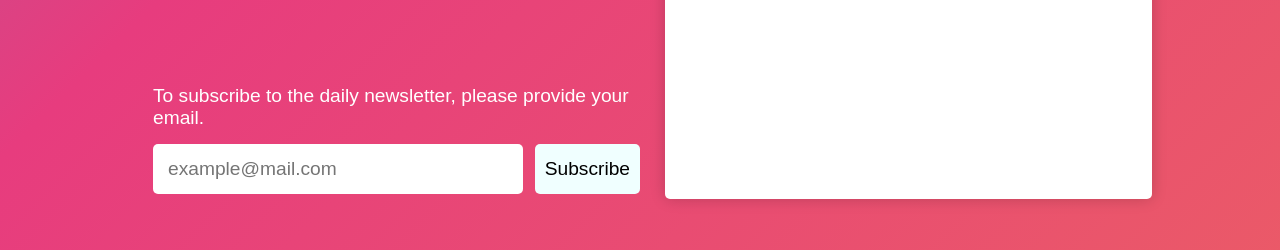
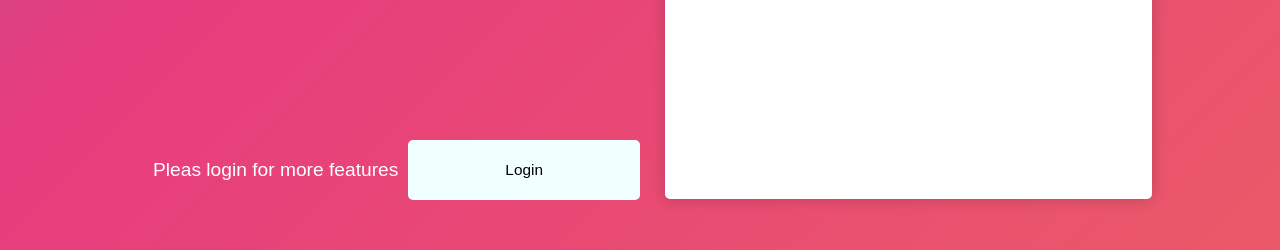
Before and after one commit to minddwe11er/german_words, a Next.js app: page / in a window 1280 px wide. Shown: the part 526-776 px from the top of the page. Built offline with nearby package versions, Linux system fonts and the light colour scheme; no server answers; the database is empty.

Commit message:
Add Google login

```diff
--- a/package.json
+++ b/package.json
@@ -9,6 +9,7 @@
     "lint": "eslint"
   },
   "dependencies": {
+    "@google-cloud/recaptcha-enterprise": "^6.3.1",
     "auto-text-size": "^0.2.3",
     "firebase": "^12.3.0",
     "next": "15.5.4",
--- /dev/null
+++ b/src/app/api/route.js
@@ -0,0 +1,28 @@
+// app/api/recaptcha/route.js
+import { NextResponse } from 'next/server';
+import { createAssessment } from '@/lib/recaptcha';
+
+export async function POST(request) {
+    try {
+        const { token, action } = await request.json();
+        if (!token || !action) {
+            return NextResponse.json({ error: 'Token or actions is missing' }, { status: 400 });
+        }
+
+        const score = await createAssessment({
+            projectID: "words-36e6e",
+            recaptchaKey: "6LcIH-MrAAAAAJBwfUPeSxwGZOUZOS5Yavh1GF2X",
+            token,
+            recaptchaAction: action,
+        });
+
+        if (score === null) {
+            return NextResponse.json({ error: 'Оцінка не вдалася' }, { status: 400 });
+        }
+
+        return NextResponse.json({ score }, { status: 200 });
+    } catch (error) {
+        console.error('Error API:', error);
+        return NextResponse.json({ error: 'Server Error' }, { status: 500 });
+    }
+}
--- a/src/app/layout.js
+++ b/src/app/layout.js
@@ -11,6 +11,7 @@ export default function RootLayout({ children }) {
   return (
     <html lang="en">
       <head>
+        <script src="https://www.google.com/recaptcha/enterprise.js?render=6LcIH-MrAAAAAJBwfUPeSxwGZOUZOS5Yavh1GF2X"></script>
       </head>
       <body>
         {children}
--- a/src/app/page.js
+++ b/src/app/page.js
@@ -2,22 +2,77 @@
 
 import styles from "./page.module.css";
 import Card from '../components/Card.js'
+import { Login } from "../components/Login.js";
+import Spinner from "@/components/Spinner";
+import Loader from '@/components/Loader'
 
 import { useEffect, useState } from "react";
-import { initializeAppCheck, fetchWord } from "../lib/firebase.js";
+import { GoogleAuthProvider, signInWithPopup, signOut, onAuthStateChanged } from 'firebase/auth';
+import { fetchWord, auth } from "../lib/firebase.js";
 
 export default function Home() {
+	const [user, setUser] = useState(null);
 	const [data, setData] = useState({})
+	const [token, setToken] = useState(null);
+	const [loading, setLoading] = useState(null)
 
 	useEffect(() => {
+		if (typeof window !== 'undefined' && window.grecaptcha?.enterprise) {
+			window.grecaptcha.enterprise.ready(() => {
+				window.grecaptcha.enterprise.execute(
+					process.env.NEXT_PUBLIC_RECAPTCHA_SITE_KEY,
+					{ action: 'homepage' }
+				).then((newToken) => {
+					setToken(newToken);
+				});
+			});
+		}
 
-		initializeAppCheck(`${process.env.APPCHECK}`)
+		//Add Word of the day from DB
 		fetchWord().then(setData)
 	}, [])
 
-	const buttonHandler = (event) => {
+	useEffect(() => {
+		setLoading(true)
+		const unsubscribe = onAuthStateChanged(auth, (user) => {
+			setUser(user);
+			setLoading(false)
+
+		});
+		return () => unsubscribe();
+	}, []);
+
+	const checkRecaptcha = async () => {
+		if (!token) return;
+		const response = await fetch('/api/recaptcha', {
+			method: 'POST',
+			headers: { 'Content-Type': 'application/json' },
+			body: JSON.stringify({ token, action: 'homepage' }),
+		});
+		const data = await response.json();
+		console.log('Recaptcha score:', data.score);
+	};
+
+	const handleGoogleLogin = async (event) => {
 		event.preventDefault()
-	}
+		const provider = new GoogleAuthProvider();
+		try {
+			await signInWithPopup(auth, provider);
+			console.log('Succsesfull login via Google!');
+		} catch (error) {
+			console.error('Login error:', error.message);
+		}
+	};
+
+	const handleLogout = async (event) => {
+		event.preventDefault()
+		try {
+			await signOut(auth);
+			console.log('Logout complete');
+		} catch (error) {
+			console.error('Logout error:', error.message);
+		}
+	};
 
 	return (
 		<div className={styles.outer}>
@@ -29,12 +84,8 @@ export default function Home() {
 					<div className={styles.description}>
 						Only for you, one German word a day to make it easier and better to remember.
 					</div>
-					<div className={styles.subscription}>
-						<span>To subscribe to the daily newsletter, please provide your email.</span>
-						<form action="" onSubmit={() => null}>
-							<input type="text" placeholder="example@mail.com" />
-							<button onClick={buttonHandler}>Subscribe</button>
-						</form>
+					<div className={styles.login}>
+						{loading ? <Loader /> : <Login loading={loading} user={user} handleGoogleLogin={handleGoogleLogin} handleLogout={handleLogout} />}
 					</div>
 				</div>
 
--- a/src/app/page.module.css
+++ b/src/app/page.module.css
@@ -12,7 +12,7 @@
     flex-direction: column;
     width: 50%;
     height: 100%;
-    padding: 15px 25px;
+    padding: 15px 25px 4px 25px;
 }
 
 .about .title h1 {
@@ -46,40 +46,18 @@
     font-family: 'Montserrat', sans-serif;
 }
 
-.about .subscription {
+.about .login {
     margin-top: auto;
     align-self: flex-end;
+    width: 100%;
 }
 
-.about .subscription input {
+.about .login button {
     display: inline-block;
-    height: 50px;
-    min-width: 40%;
-    flex-grow: 0.9;
-    border-radius: 5px;
-    border: 0px;
-    border-style: none;
-    padding-left: 15px;
-    font-size: 1.5vw;
-}
-
-.about .subscription input:focus {
-    outline: none;
-    box-shadow: 0 0 15px rgba(0, 0, 0, 0.3);
-}
-
-.about .subscription input::placeholder {
-    font-family: 'Monserrat', sans-serif;
-    font-weight: 100;
-    font-size: 1.5vw;
-}
-
-.about .subscription button {
-    display: inline-block;
-    height: 50px;
-    min-width: 50px;
+    min-height: 60px;
+    width: 80%;
     padding: 10px;
-    font-size: 1.5vw;
+    font-size: clamp(14px, 1.2vw, 40px);
     background-color: azure;
     border: none;
     border-radius: 5px;
@@ -87,7 +65,7 @@
     font-family: 'Monserrat', sans-serif;
 }
 
-.about .subscription button:active {
+.about .login button:active {
     box-shadow: 0 0 15px #00000030;
 }
 
--- /dev/null
+++ b/src/app/recaptcha.js
@@ -0,0 +1,62 @@
+// lib/recaptcha.js
+import { RecaptchaEnterpriseServiceClient } from '@google-cloud/recaptcha-enterprise';
+
+// Ініціалізація клієнта (кешуємо для повторного використання)
+const client = new RecaptchaEnterpriseServiceClient();
+
+/**
+ * Create an assessment to analyze the risk of a UI action.
+ * @param {Object} options - Параметри для оцінки.
+ * @param {string} options.projectID - Твій Google Cloud Project ID (наприклад, "words-36e6e").
+ * @param {string} options.recaptchaKey - Твій reCAPTCHA site key.
+ * @param {string} options.token - Токен, отриманий від клієнта.
+ * @param {string} options.recaptchaAction - Дія, яка відповідає токену.
+ * @returns {Promise<number|null>} - Ризик-скор (score) або null, якщо оцінка не вдалася.
+ */
+
+export async function createAssessment({
+    projectID = "words-36e6e",
+    recaptchaKey = "6LcIH-MrAAAAAJBwfUPeSxwGZOUZOS5Yavh1GF2X", // Твій site key
+    token = "action-token", // Токен від клієнта (заміни на реальний)
+    recaptchaAction = "action-name", // Дія, яку перевіряємо
+} = {}) {
+    try {
+        const projectPath = client.projectPath(projectID);
+
+        // Будуємо запит для оцінки
+        const request = {
+            assessment: {
+                event: {
+                    token,
+                    siteKey: recaptchaKey,
+                },
+            },
+            parent: projectPath,
+        };
+
+        // Виклик API для створення оцінки
+        const [response] = await client.createAssessment(request);
+
+        // Перевіряємо валідність токена
+        if (!response.tokenProperties.valid) {
+            console.log(`Помилка оцінки: токен не валідний. Причина: ${response.tokenProperties.invalidReason}`);
+            return null;
+        }
+
+        // Перевіряємо, чи дія відповідає очікуваній
+        if (response.tokenProperties.action === recaptchaAction) {
+            // Отримуємо ризик-скор і причини
+            console.log(`Ризик-скор reCAPTCHA: ${response.riskAnalysis.score}`);
+            response.riskAnalysis.reasons.forEach((reason) => {
+                console.log(`Причина: ${reason}`);
+            });
+            return response.riskAnalysis.score;
+        } else {
+            console.log(`Дія "${response.tokenProperties.action}" не збігається з очікуваною "${recaptchaAction}"`);
+            return null;
+        }
+    } catch (error) {
+        console.error('Помилка при створенні оцінки reCAPTCHA:', error);
+        return null;
+    }
+}
--- /dev/null
+++ b/src/components/Loader.js
@@ -0,0 +1,7 @@
+import styles from './Loader.module.css'
+
+export default function () {
+    return (
+        <div className={styles.loader}></div>
+    )
+}
--- /dev/null
+++ b/src/components/Loader.module.css
@@ -0,0 +1,27 @@
+/* HTML: <div class="loader"></div> */
+.loader {
+    margin: 50px auto;
+    width: 15px;
+    aspect-ratio: 1;
+    border-radius: 50%;
+    animation: l5 1s infinite linear alternate;
+}
+
+@keyframes l5 {
+    0% {
+        box-shadow: 20px 0 #000, -20px 0 #0002;
+        background: #000;
+    }
+    33% {
+        box-shadow: 20px 0 #000, -20px 0 #0002;
+        background: #0002;
+    }
+    66% {
+        box-shadow: 20px 0 #0002, -20px 0 #000;
+        background: #0002;
+    }
+    100% {
+        box-shadow: 20px 0 #0002, -20px 0 #000;
+        background: #000;
+    }
+}
--- /dev/null
+++ b/src/components/Login.js
@@ -0,0 +1,12 @@
+import styles from "./Login.module.css";
+import Spinner from "./Spinner";
+
+export function Login({ user, handleGoogleLogin, handleLogout }) {
+    return (
+        <div className={styles.container}>
+            <div className={styles.announce}>{user ? (<span>Welcome back, {user.displayName}</span>) : <span>Pleas login for more features</span>}</div>
+            {!user && <button onClick={handleGoogleLogin}>Login</button>}
+            {user && <button onClick={handleLogout}>Logout</button>}
+        </div>
+    )
+}
--- /dev/null
+++ b/src/components/Login.module.css
@@ -0,0 +1,17 @@
+.container {
+    width: 100%;
+    display: flex;
+    justify-content: space-between;
+    gap: 10px;
+}
+
+.announce {
+    flex-shrink: 0;
+    display: flex;
+    align-items: center;
+}
+
+.announce span {
+    font-family: var(--main-font);
+    font-size: var(--regular-text);
+}
--- a/src/lib/firebase.js
+++ b/src/lib/firebase.js
@@ -1,9 +1,10 @@
 import { initializeApp } from "firebase/app";
 import { getFirestore, getDocs, collection } from "firebase/firestore";
-import { getDatabase, ref, get, child } from 'firebase/database';
+import { getDatabase, ref, get } from 'firebase/database';
+import { getAuth } from 'firebase/auth';
 
 const firebaseConfig = {
-	apiKey: "AIzaSyAl-X48dybjKw5uSDwoOPe9_BfqhJovXxM",
+	apiKey: process.env.NEXT_PUBLIC_FIREBASE_API_KEY,
 	authDomain: "words-36e6e.firebaseapp.com",
 	databaseURL: 'https://words-36e6e-default-rtdb.europe-west1.firebasedatabase.app/',
 	projectId: "words-36e6e",
@@ -15,29 +16,41 @@ const firebaseConfig = {
 
 const app = initializeApp(firebaseConfig);
 const db = getFirestore(app);
-const rtdb = getDatabase(app)
+const rtdb = getDatabase(app);
+export const auth = getAuth(app);
 
-export const initializeAppCheck = (recaptchaSiteKey) => {
-	if (typeof window !== 'undefined') {
-		import('firebase/app-check').then(({ initializeAppCheck, ReCaptchaV3Provider }) => {
-			const appCheck = initializeAppCheck(app, {
-				provider: new ReCaptchaV3Provider(recaptchaSiteKey),
-				isTokenAutoRefreshEnabled: true
-			});
-		});
-	}
-};
+// export const initializeAppCheck = () => {
+// 	if (typeof window !== 'undefined') {
+// 		const recaptchaSiteKey = process.env.NEXT_PUBLIC_RECAPTCHA_SITE_KEY;
+// 		if (!recaptchaSiteKey) {
+// 			console.error('recaptchaSiteKey не знайдено в .env.local');
+// 			return;
+// 		}
 
-export const getWords = async () => {
-	const querySnapshot = await getDocs(collection(db, 'dailyWord'))
-	return querySnapshot
-}
+// 		const script = document.createElement('script');
+// 		script.src = `https://www.google.com/recaptcha/api.js?render=${recaptchaSiteKey}`;
+// 		script.async = true;
+// 		script.onload = () => {
+// 			import('firebase/app-check').then(({ initializeAppCheck, ReCaptchaV3Provider }) => {
+// 				window.grecaptcha.ready(() => {
+// 					const appCheck = initializeAppCheck(app, {
+// 						provider: new ReCaptchaV3Provider(recaptchaSiteKey),
+// 						isTokenAutoRefreshEnabled: true,
+// 					});
+// 					console.log('App Check initialized:', appCheck);
+// 				});
+// 			}).catch((error) => {
+// 				console.error('Помилка завантаження App Check:', error);
+// 			});
+// 		};
+// 		document.head.appendChild(script);
+// 	}
+// };
 
 export const fetchWord = async () => {
 	try {
 		const snapshot = await get(ref(rtdb, `dailyWord/today`));
 		if (snapshot.exists()) {
-			console.log('Recived data:', snapshot.val());
 			return snapshot.val();
 		} else {
 			console.log('No data available at /dailyWord/today');
```
Also changed, not shown: 1 other file (tests, documents, lock files or other folders).
